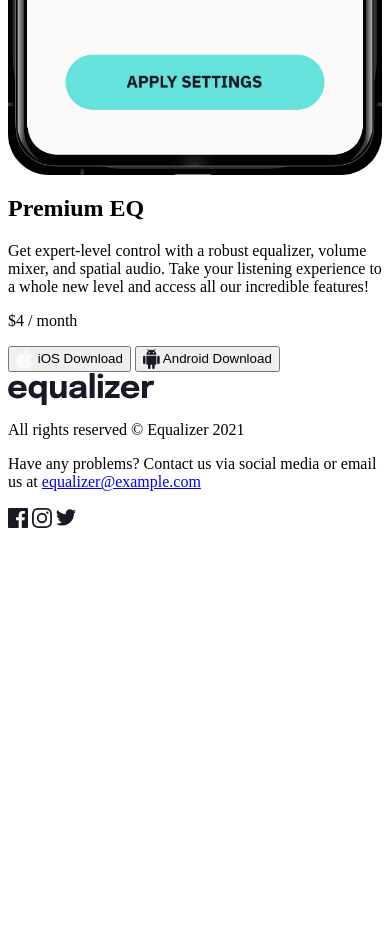
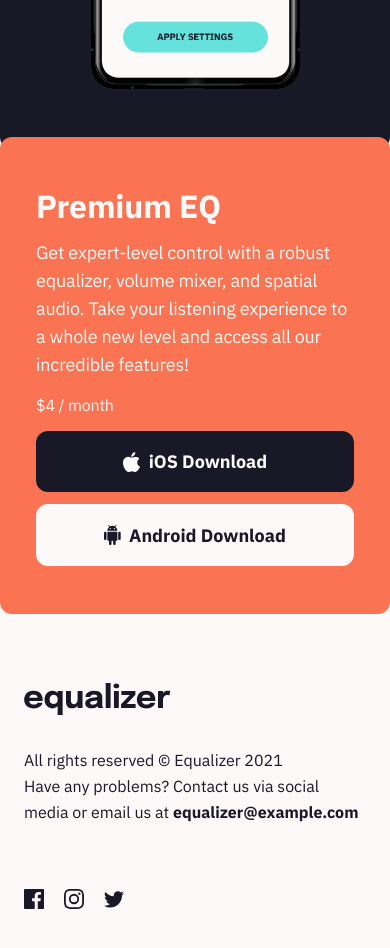
Before and after one commit to ferfalcon/equalizer-landing-page, a plain HTML site: page index.html in a window 390 px wide. Shown: the part 840-1788 px from the top of the page. Before the commit the page ends 1376 px from the top, so only its background shows below. Drawn offline with Linux system fonts and the light colour scheme.

Commit message:
mobile - layout - 375

```diff
--- a/assets/styles/styles.less
+++ b/assets/styles/styles.less
@@ -25,10 +25,10 @@
 	--lh-800: 1.7;
 
 	// Letter spacing
-	--le-100: .1em;
-	--le-200: .1125em;
-	--le-300: .1136em;
-	--le-400: .1141em;
+	--le-100: -.1em;
+	--le-200: -.01125em;
+	--le-300: -.1136em;
+	--le-400: -.1141em;
 
 	// Typographic elements
 	--ty-heading-main: var(--fw-bold) var(--fs-700)/var(--lh-300) var(--ff-main);
@@ -39,6 +39,14 @@
 	--ty-price-amount: var(--fw-regular) var(--fs-400) var(--ff-main);
 	--ty-button: var(--fw-bold) var(--fs-300) var(--ff-main);
 	--ty-footer: var(--fw-regular) var(--fs-200)/var(--lh-600) var(--ff-main);
+
+	// Colours
+	--cl-accent-100: hsl(177 68% 64%);
+	--cl-accent-500: hsl(12 94% 65%);
+	--cl-accent-900: hsl(33 100% 70%);
+
+	--cl-neutral-200: hsl(20 33% 98%);
+	--cl-neutral-800: hsl(244 23% 12%);
 }
 
 html {
@@ -60,6 +68,146 @@ img {
 
 // ---------------------------------
 
+.body {
+	font-family: var(--ff-main);
+	color: var(--cl-neutral-800);
+	display: grid;
+	align-content: center;
+	margin: 0;
+	min-height: 100svh;
+	background: var(--cl-neutral-200);
+	scrollbar-gutter: stable;
+}
+
+// ---------------------------------
+
+.main-logo {
+	margin: 2.5rem auto 0 1.5rem;
+}
+
+.main-heading {
+	font: var(--ty-heading-main);
+	letter-spacing: var(--le-200);
+	margin: 4rem 1.5rem 0;
+}
+
+.main-copy {
+	font: var(--ty-copy-main);
+	margin: 1.25rem 1.5rem 0;
+}
+
+// ---------------------------------
+
+.premiun-section-wrapper {
+	display: grid;
+	grid-template-rows: 6.125rem 20.75rem 3rem .75rem 1fr;
+	margin-block: 4.25rem;
+
+	&::after {
+		content: '';
+		grid-column: 1;
+		grid-row: 2/5;
+		z-index: -1;
+		background: var(--cl-neutral-800);
+		border-radius: .75rem;
+	}
+}
+
+.premiun-section-wrapper__banner {
+	grid-column: 1;
+	grid-row: 1 / 3;
+	margin-inline: auto;
+	max-width: 13.063rem;
+}
+
+.premiun-section-wrapper__section {
+	grid-column: 1;
+	grid-row: 4/6;
+}
+
+// ---------------------------------
+
+.premiun-section {
+	background: var(--cl-accent-500);
+	letter-spacing: var(--le-200);
+	color: var(--cl-neutral-200);
+	display: grid;
+	padding: 3rem 2.25rem;
+	border-radius: .75rem;
+}
+
+.premiun-section__title {
+	font: var(--ty-heading-secondary);
+	margin: 0;
+}
+
+.premiun-section__copy {
+	font: var(--ty-copy-secondary);
+	margin-block: .75rem 0;
+}
+
+.premiun-section__button {
+	font: var(--ty-button);
+	border-radius: .75rem;
+	display: flex;
+	justify-content: center;
+	align-items: center;
+	padding-block: 1.2rem;
+	gap: .5rem;
+	border: none;
+}
+
+.premiun-section__button--ios {
+	background: var(--cl-neutral-800);
+	color: var(--cl-neutral-200);
+	margin-bottom: .75rem;
+
+	&:hover {
+		background: var(--cl-accent-100);
+	}
+}
+
+.premiun-section__button--android {
+	background: var(--cl-neutral-200);
+	color: var(--cl-neutral-800);
+
+	&:hover {
+		background: var(--cl-accent-900);
+	}
+}
+
+// ---------------------------------
+
+.main-footer {
+	font: var(--ty-footer);
+	display: grid;
+	margin: 4rem 1.5rem 5rem;
+}
+
+.main-footer__copy-right {
+	margin-block: 2rem 0;
+}
+
+.main-footer__contact {
+	margin: 0;
+}
+
+.main-footer__email-link {
+	font-weight: var(--fw-bold);
+	color: inherit;
+	text-decoration: none;
+}
+
+.main-footer__social-networks {
+	display: flex;
+	align-items: center;
+	gap: 1.25rem;
+	margin-top: 4rem;
+	line-height: 1;
+}
+
+// ---------------------------------
+
 .signature {
 	position: absolute;
 	height: 1px;
--- a/index.html
+++ b/index.html
@@ -10,41 +10,41 @@
 	<link href="https://fonts.googleapis.com/css2?family=IBM+Plex+Sans:wght@400;700&display=swap" rel="stylesheet">
 	<link href="./assets/styles/styles.css" rel="stylesheet">
 </head>
-<body>
+<body class="body">
 	<main>
-		<img src="./assets/images/logo.svg" alt="Equalizer" width="147" height="33">
-		<h1>We make your music sound extraordinary.</h1>
-		<p>
+		<img class="main-logo" src="./assets/images/logo.svg" alt="Equalizer" width="147" height="33">
+		<h1 class="main-heading">We make your music sound extraordinary.</h1>
+		<p class="main-copy">
 			A system audio equalizer specifically designed for Android and iOS. Freely tune the
 			way your music sounds with a professional grade parametric EQ & volume mixer. Control
 			bass, mids, treble, gain control, reverb, and more!
 		</p>
-		<div>
-			<img src="./assets/images/illustration-app.png" alt="Phone with Equalizer app open" width="624" height="1284">
-			<section>
-				<h2>Premium EQ</h2>
-				<p>
+		<div class="premiun-section-wrapper">
+			<img class="premiun-section-wrapper__banner" src="./assets/images/illustration-app.png" alt="Phone with Equalizer app open" width="624" height="1284">
+			<section class="premiun-section   premiun-section-wrapper__section">
+				<h2 class="premiun-section__title">Premium EQ</h2>
+				<p class="premiun-section__copy">
 					Get expert-level control with a robust equalizer, volume mixer, and spatial audio. Take
 					your listening experience to a whole new level and access all our incredible features!
 				</p>
-				<p>
-					<span>$4</span> / month
+				<p class="premiun-section__price">
+					<span class="premiun-section__price-amount">$4</span> / month
 				</p>
-				<button type="button">
+				<button class="premiun-section__button   premiun-section__button--ios" type="button">
 					<img src="./assets/images/icon-apple.svg" alt="Apple logo" width="18" height="20">
 					iOS Download
 				</button>
-				<button type="button">
+				<button class="premiun-section__button   premiun-section__button--android" type="button">
 					<img src="./assets/images/icon-android.svg" alt="Android logo" width="17" height="20">
 					Android Download
 				</button>
 			</section>
 		</div>
-		<footer>
+		<footer class="main-footer">
 			<img src="./assets/images/logo.svg" alt="Equalizer" width="147" height="33">
-			<p>All rights reserved © Equalizer 2021</p>
-			<p>Have any problems? Contact us via social media or email us at <a href="mailto:equalizer@example.com">equalizer@example.com</a></p>
-			<nav>
+			<p class="main-footer__copy-right">All rights reserved © Equalizer 2021</p>
+			<p class="main-footer__contact">Have any problems? Contact us via social media or email us at <a class="main-footer__email-link" href="mailto:equalizer@example.com">equalizer@example.com</a></p>
+			<nav class="main-footer__social-networks">
 				<a href="#"><img src="./assets/images/icon-facebook.svg" alt="Reach us at Facebook" width="20" height="20"></a>
 				<a href="#"><img src="./assets/images/icon-instagram.svg" alt="Reach us at Instagram" width="20" height="20"></a>
 				<a href="#"><img src="./assets/images/icon-twitter.svg" alt="Reach us at Twitter" width="20" height="17"></a>
```
Also changed, not shown: assets/styles/styles.css, 1 other file.
